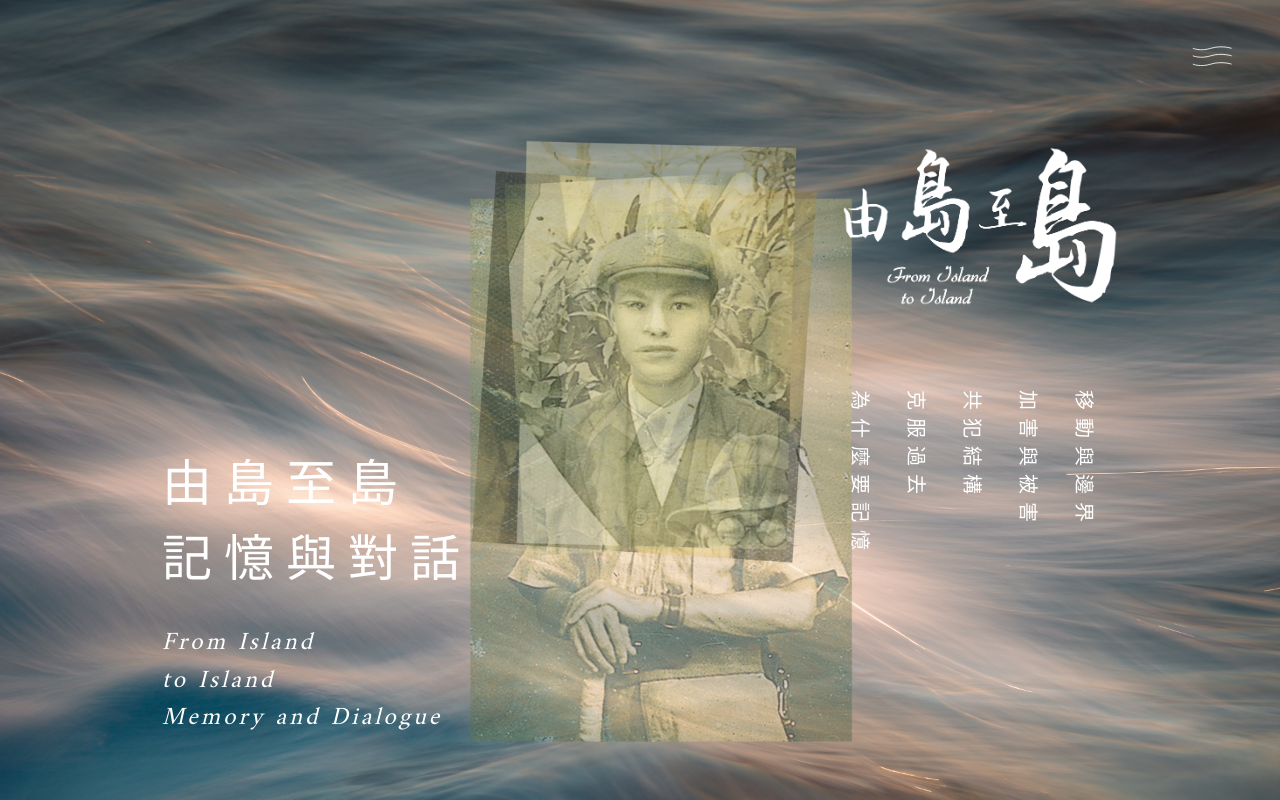
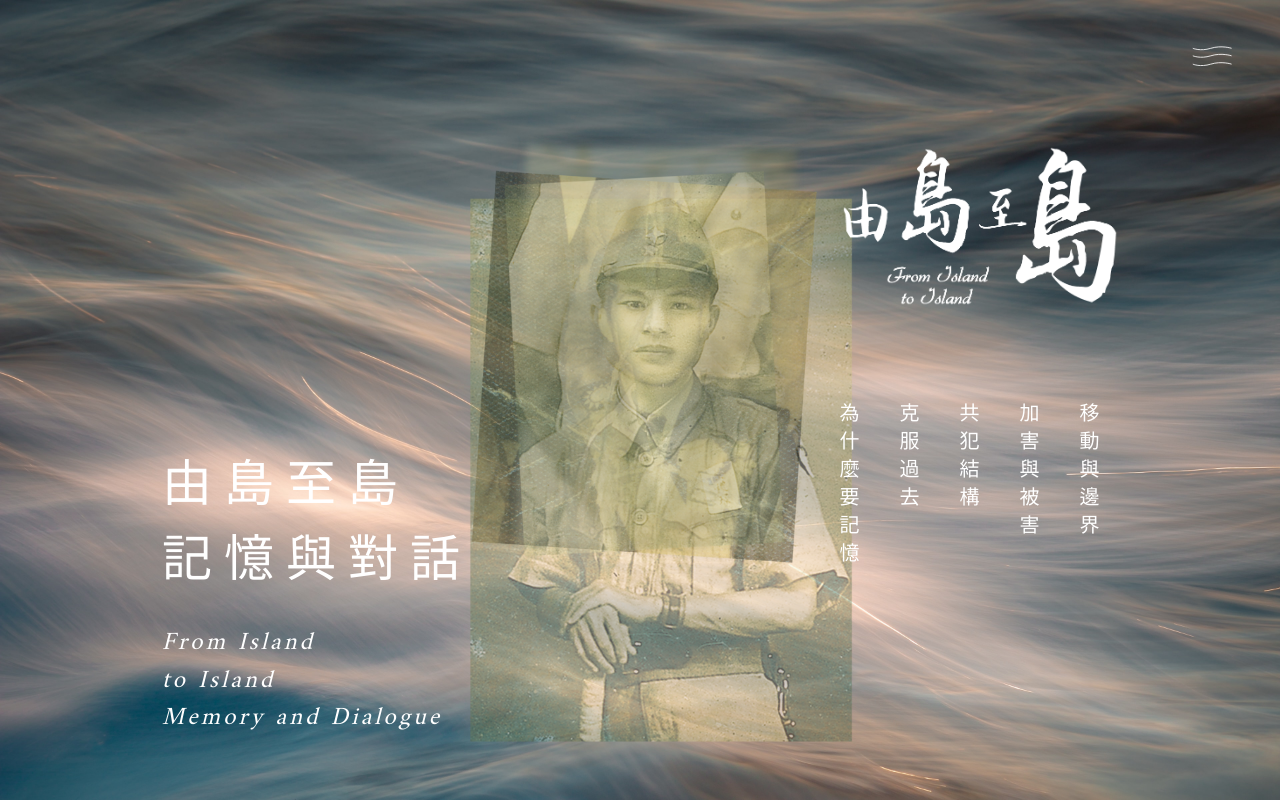
Before and after one commit to unikyolanda/From_Island_To_Island, a Nuxt app: page / in a window 1280 px wide. Shown: the top 800 px of the page. Built offline with nearby package versions, Linux system fonts and the light colour scheme; a web font is replaced by a local one.

Commit message:
✨ [feat] animate edit

```diff
--- a/pages/index.vue
+++ b/pages/index.vue
@@ -1,9 +1,6 @@
 <script setup>
   const { $gsap: gsap, $ScrollTrigger: ScrollTrigger } = useNuxtApp()
   const menuRef = ref(null)
-  const currentIndex = ref(0)
-  const lastScrollY = ref(0)
-  const scrollThreshold = 100 // Minimum scroll amount to trigger image change
   const windowWidth = ref(window.innerWidth)
 
   // Calculate dynamic height based on window width
@@ -16,6 +13,8 @@
       height = 2300
     } else if (windowWidth.value >= 1920) {
       height = 2200
+    } else if (windowWidth.value >= 1620) {
+      height = 2000
     } else if (windowWidth.value >= 1440) {
       height = 1864
     } else if (windowWidth.value >= 1024) {
@@ -65,65 +64,30 @@
       scrub: 1,
     })
 
-    // Initialize images - photo5 visible, others hidden
+    // Initialize all images as hidden
     allImages.forEach((img, index) => {
-      if (index === 0) {
-        // photo5
-        gsap.set(img, {
-          y: 0,
-          opacity: 0.4,
-          zIndex: 1,
-        })
-      } else {
-        gsap.set(img, {
-          y: 100,
-          opacity: 0,
-          zIndex: index + 1,
-        })
-      }
+      gsap.set(img, {
+        opacity: 0,
+        y: 5,
+        filter: 'blur(10px)',
+        zIndex: index + 1, // photo5 (index 0) gets z-index 1, photo1 (index 4) gets z-index 5
+      })
     })
 
-    // Handle scroll
-    const handleScroll = () => {
-      const currentScrollY = window.scrollY
-      const scrollDiff = currentScrollY - lastScrollY.value
-
-      // Only trigger if scroll amount exceeds threshold
-      if (Math.abs(scrollDiff) > scrollThreshold) {
-        if (scrollDiff > 0 && currentIndex.value < allImages.length - 1) {
-          // Scrolling down - show next image
-          const nextIndex = currentIndex.value + 1
-          gsap.to(allImages[nextIndex], {
-            y: 0,
-            opacity: 0.4,
-            duration: 0.5,
-            ease: 'power2.out',
-          })
-          currentIndex.value = nextIndex
-        } else if (scrollDiff < 0 && currentIndex.value > 0) {
-          // Scrolling up - hide current image
-          gsap.to(allImages[currentIndex.value], {
-            y: 150,
-            opacity: 0,
-            duration: 0.5,
-            ease: 'power2.out',
-          })
-          currentIndex.value--
-        }
-        lastScrollY.value = currentScrollY
-      }
-    }
-
-    // Throttle scroll handler
-    let ticking = false
-    window.addEventListener('scroll', () => {
-      if (!ticking) {
-        window.requestAnimationFrame(() => {
-          handleScroll()
-          ticking = false
-        })
-        ticking = true
-      }
+    // Create sequential animation for images
+    const tl = gsap.timeline({ delay: 1 })
+    allImages.forEach((img, index) => {
+      tl.to(
+        img,
+        {
+          opacity: 0.4,
+          y: 0,
+          filter: 'blur(0px)',
+          duration: 1.5,
+          ease: 'power1.inOut',
+        },
+        index * 1.5
+      ) // Stagger the animations
     })
 
     // Text animations
@@ -205,9 +169,7 @@
 
     // Cleanup
     onUnmounted(() => {
-      window.removeEventListener('scroll', handleScroll)
       window.removeEventListener('resize', updateWindowWidth)
-      stills1Observer.disconnect()
       ScrollTrigger.getAll().forEach(trigger => trigger.kill())
     })
   })
@@ -233,6 +195,9 @@
     background-repeat: no-repeat;
     background-image: url('/images/fourth_bg.jpg');
   }
+  .rotateText {
+    writing-mode: vertical-rl;
+  }
 </style>
 
 <template>
@@ -241,7 +206,7 @@
     <div
       class="ripple-effect absolute flex flex-col items-center min-w-full h-full overflow-x-hidden"
     >
-      <div class="title w-full h-auto relative">
+      <div class="title w-full h-screen relative">
         <div class="absolute right-12 top-10 cursor-pointer z-10">
           <img src="/images/menu.svg" alt="menu" class="w-10 h-8" @click="toggleMenu" />
         </div>
@@ -287,12 +252,20 @@
             </div>
             <div class="absolute top-[146px] right-[162px] flex flex-col">
               <img src="/images/title.png" alt="title" class="w-[276px] h-[160px]" />
-              <div class="rotate-90 mt-24 -translate-x-2">
-                <p class="font-shippori text-white text-xl tracking-[8px]">移動與邊界</p>
-                <p class="font-shippori text-white text-xl tracking-[8px] mt-7">加害與被害</p>
-                <p class="font-shippori text-white text-xl tracking-[8px] mt-7">共犯結構</p>
-                <p class="font-shippori text-white text-xl tracking-[8px] mt-7">克服過去</p>
-                <p class="font-shippori text-white text-xl tracking-[8px] mt-7">為什麼要記憶</p>
+              <div class="mt-24 -translate-x-2 flex">
+                <p class="font-shippori text-white text-xl tracking-[8px] rotateText mr-8">
+                  為什麼要記憶
+                </p>
+                <p class="font-shippori text-white text-xl tracking-[8px] rotateText mr-8">
+                  克服過去
+                </p>
+                <p class="font-shippori text-white text-xl tracking-[8px] rotateText mr-8">
+                  共犯結構
+                </p>
+                <p class="font-shippori text-white text-xl tracking-[8px] rotateText mr-8">
+                  加害與被害
+                </p>
+                <p class="font-shippori text-white text-xl tracking-[8px] rotateText">移動與邊界</p>
               </div>
             </div>
           </div>
@@ -319,9 +292,9 @@
   <div class="h-auto flex third-bg justify-center">
     <div class="max-w-[1000px] flex gap-x-[142px] my-[236px]">
       <div class="flex flex-col gap-y-14">
-        <p class="font-wix text-white tracking-[4px]">FILM</p>
+        <p class="font-wix text-white tracking-[4px] text-[26px]">FILM</p>
         <p class="font-shippori text-white text-[50px] tracking-[8px]">由島至島</p>
-        <p class="font-noto text-white tracking-[2px] w-[412px] leading-[2]">
+        <p class="font-noto text-white tracking-[2px] w-[412px] leading-[36px]">
           台灣在二戰期間是日本帝國的一部分。本片以此為主題，努力挖掘和重新整理台灣在二戰期間的隱藏記憶，探索在日本帝國內的台灣士兵、醫生與生活在東南亞的海外台灣人之經歷。全片從兒子對父親的提問開場，透過跨世代的對話、家書、日記和家庭成員之間的影片，探討台灣歷史記憶的複雜性，以及這一時期存在的各種身分。
         </p>
         <button
@@ -338,17 +311,23 @@
   </div>
   <div class="h-auto flex forth-bg justify-center">
     <div class="max-w-[1600px] flex my-[224px]">
-      <div class="rotate-90 opacity-15 mr-[112px]">
-        <p class="font-shippori text-white text-[59px] tracking-[36px]">移動與邊界</p>
-        <p class="font-shippori text-white text-[59px] tracking-[36px] mt-7 ml-12">加害與被害</p>
-        <p class="font-shippori text-white text-[59px] tracking-[36px] mt-7">共犯結構</p>
-        <p class="font-shippori text-white text-[59px] tracking-[36px] mt-7 ml-12">克服過去</p>
-        <p class="font-shippori text-white text-[59px] tracking-[36px] mt-7">為什麼要記憶</p>
+      <div class="flex opacity-15 mr-[112px]">
+        <p class="font-shippori text-white text-[59px] tracking-[36px] rotateText mr-7">
+          為什麼要記憶
+        </p>
+        <p class="font-shippori text-white text-[59px] tracking-[36px] rotateText mr-7 mt-12">
+          克服過去
+        </p>
+        <p class="font-shippori text-white text-[59px] tracking-[36px] rotateText mr-7">共犯結構</p>
+        <p class="font-shippori text-white text-[59px] tracking-[36px] rotateText mr-7 mt-12">
+          加害與被害
+        </p>
+        <p class="font-shippori text-white text-[59px] tracking-[36px] rotateText">移動與邊界</p>
       </div>
       <div class="flex flex-col gap-y-14">
-        <p class="font-wix text-white tracking-[4px]">LESSON</p>
+        <p class="font-wix text-white tracking-[4px] text-[26px]">LESSON</p>
         <p class="font-shippori text-white text-[50px] tracking-[8px]">主題教案</p>
-        <p class="font-noto text-white tracking-[2px] w-[412px] leading-[2]">
+        <p class="font-noto text-white tracking-[2px] w-[412px] leading-[36px]">
           《由島至島》教育推廣規劃，從本片中節選出５個主題的片段，發展搭配教案，免費開放老師申請作為課程教授素材。五大主題為：移動與邊界、加害與被害、共犯結構－日本擴張行動、克服過去、為什麼要記憶，各有台灣、日本及馬來西亞教案可下載。
         </p>
         <button
```
